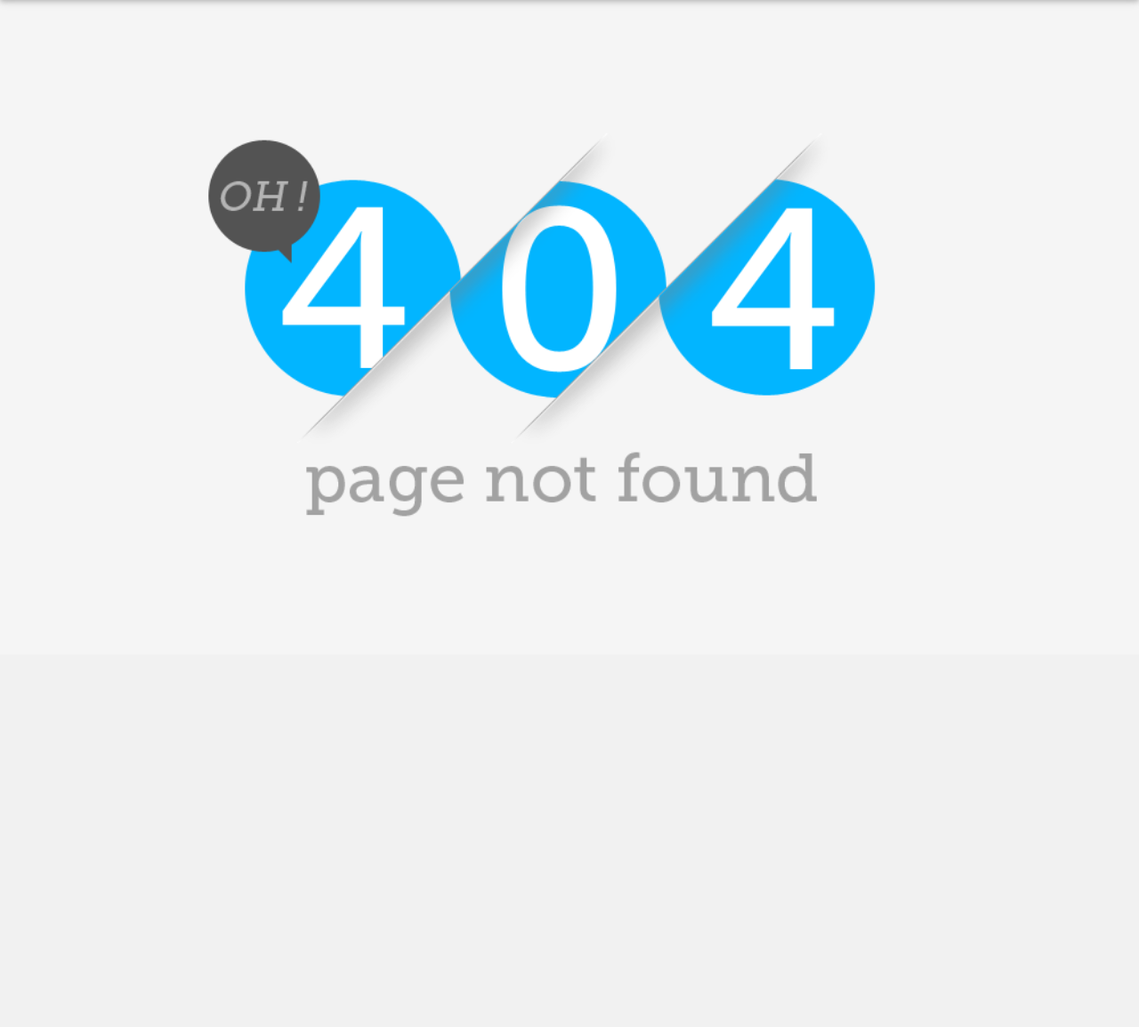
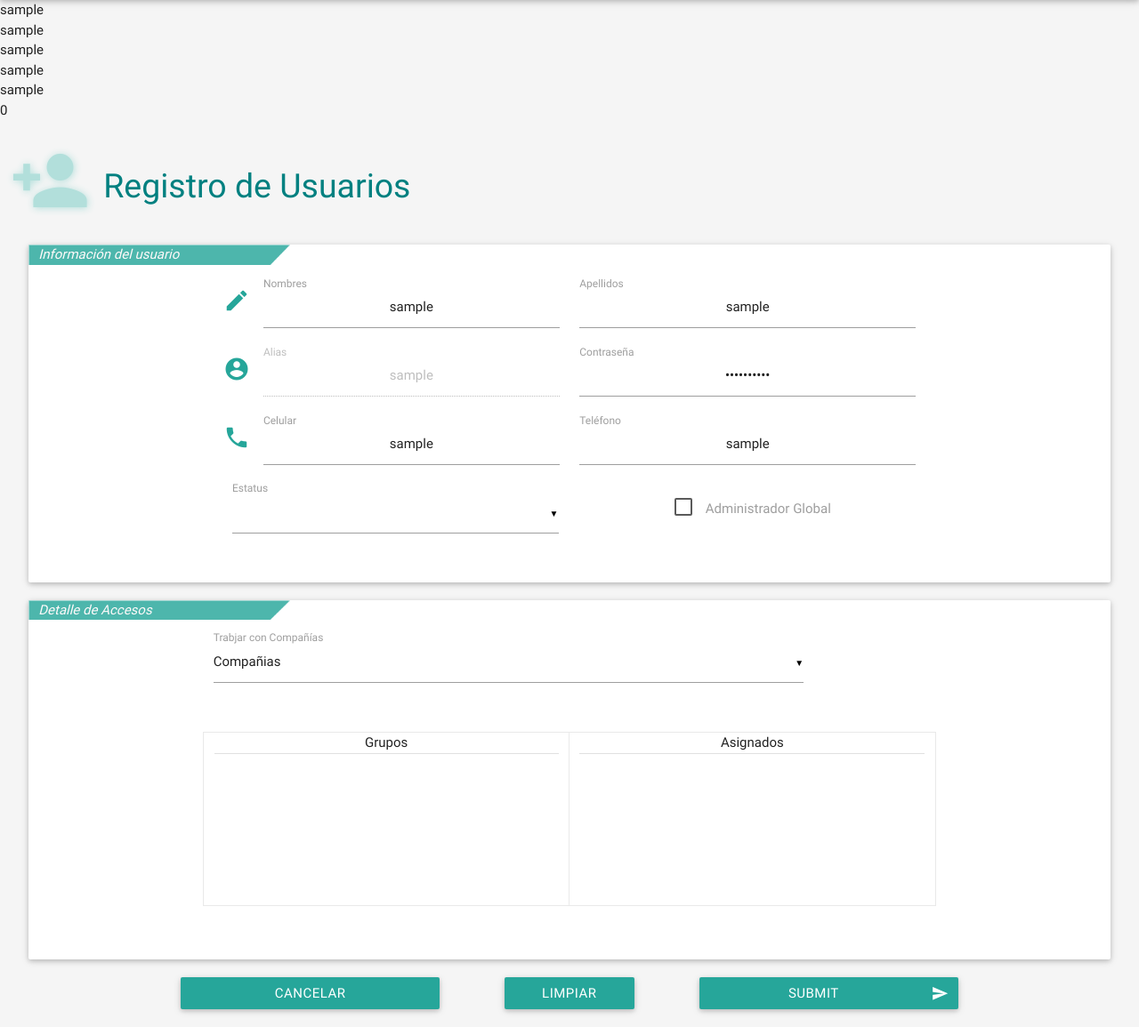
Before and after one commit to roque510/armada, a PHP site: the page made by index.php in a window 1280 px wide. Shown: the part 64-1219 px from the top of the page at 89% size. Before the commit the page ends 645 px from the top, so only its background shows below. Run offline with PHP 8.4, Linux system fonts and the light colour scheme; the visitor is signed in with stand-in values (Sample User, id 1); data that the repository does not hold is empty; some libraries are stand-ins or nearby versions.

Commit message:
cambios en el modulo de seguridad, se agrego la edicion

```diff
--- /dev/null
+++ b/Modulos/edit_seguridad.modulo.php
@@ -0,0 +1,444 @@
+<?php
+  global $database;
+
+  $var_usuario_alias = $_GET["usr"];
+  $datas = $database->select("usuarios", [
+  "usuario_alias",
+  "usuario_nombre",
+  "usuario_apellido",
+  "usuario_cel",
+  "usuario_telefono",
+  "usuario_isadmin",
+  "estatus_id"
+      ], [
+        "usuario_alias" => $var_usuario_alias
+      ]);
+
+  foreach($datas as $data)
+  {
+    $usr_alias = $data["usuario_alias"];
+    $usr_nombre = $data["usuario_nombre"];
+    $usr_apellido = $data["usuario_apellido"];
+    $usr_cel = $data["usuario_cel"];
+    $usr_telefono = $data["usuario_telefono"];
+    $usr_isadmin = $data["usuario_isadmin"];
+    $usr_estatus_id = $data["estatus_id"];
+  }
+  echo $usr_alias . '<br>' . $usr_nombre. '<br>'. $usr_apellido. '<br>'. $usr_cel. '<br>'. $usr_telefono. '<br>'. $usr_isadmin. '<br>'. $usr_estatus_id. '<br>';
+?>
+
+
+<div class="row">
+  <div class="col s12">
+    <i class="material-icons large left" style="color:#b2dfdb; text-shadow:0.01em 0.01em 0.1em #b2dfdb"> person_add</i>
+    <h1 class="left" style="font-size:2.5rem; color:teal;">Registro de Usuarios</h1>
+  </div>
+</div>
+
+<form id="add_user_form" action="insert_seguridad.php" method="POST">
+  <div cl-ass="row user_info">
+
+    <!-- Codigos de Colores TEAL
+    #e0f2f1 teal lighten-5
+    #b2dfdb teal lighten-4
+    #80cbc4 teal lighten-3
+    #4db6ac teal lighten-2
+    #26a69a teal lighten-1 -->
+    <div class="card-panel hoverable" style="width: 95%; margin: 0px auto 20px;">
+      <div class="row" style="margin-bottom:0px">
+        <div class="col s12 m4 l3" style="background:rgba(0, 0, 0, 0) url('title.png') repeat scroll 0 0 / 100% auto; color:snow; margin-top:-20px; margin-left:-20px; margin-bottom:10px"><i>Información del usuario</i></div>
+      </div>
+      <div class="row container" style="margin-bottom:1px;">
+        <div class="col s12">
+          <div class="input-field col s12 m6">
+            <i class="material-icons prefix">mode_edit</i>
+            <input id="usuario_nombres" name="usuario_nombres" type="text" class="validate" style="text-align:center" value="<?php echo $usr_nombre;  ?>">
+            <label class="active" for="icon_prefix">Nombres</label>
+            <div id="error_nombres" style="text-align:center; margin-top:-10px; color:lightcoral; font-size:12px;">
+            </div>
+          </div>
+          <div class="input-field col s12 m6">
+            <input id="usuario_apellidos" name="usuario_apellidos" type="text" class="validate" style='text-align:center' value="<?php echo $usr_apellido;  ?>">
+            <label class="active" for="icon_prefix">Apellidos</label>
+            <div id="error_apellidos" style="text-align:center; margin-top:-10px; color:lightcoral; font-size:12px;">
+            </div>
+          </div>
+        </div>
+      </div>
+      <div class="row container" style="margin-bottom:1px;">
+        <div class="col s12" >
+          <div class="input-field col s12 m6">
+            <i class="material-icons prefix">account_circle</i>
+            <input disabled id="usuario_alias" name="usuario_alias" type="text" class="validate" style='text-align:center' value="<?php echo $usr_alias;  ?>">
+            <label class="active" for="icon_prefix">Alias</label>
+            <div id="error_alias" style="text-align:center; margin-top:-10px; color:lightcoral; font-size:12px;">
+            </div>
+          </div>
+          <div class="input-field col s12 m6">
+            <input id="usuario_password" name="usuario_password" type="password" class="validate" style='text-align:center' value="**********">
+            <label class="active" for="password">Contraseña</label>
+            <div id="error_password" style="text-align:center; margin-top:-10px; color:lightcoral; font-size:12px;">
+            </div>
+          </div>
+        </div>
+      </div>
+      <div class="row container" style="margin-bottom:1px;">
+        <div class="col s12" >
+          <div class="input-field col s12 m6">
+            <i class="material-icons prefix">phone</i>
+            <input id="usuario_cell" name="usuario_cell" type="text" class="validate" style='text-align:center' value="<?php echo $usr_cel;  ?>">
+            <label class="active" for="icon_prefix">Celular</label>
+            <div id="error_cell" style="text-align:center; margin-top:-10px; color:lightcoral; font-size:12px;">
+            </div>
+          </div>
+          <div class="input-field col s12 m6">
+            <input id="icon_prefix" name="usuario_telefono" type="text" class="validate" style='text-align:center' value="<?php echo $usr_telefono;  ?>">
+            <label class="active" for="icon_prefix">Teléfono</label>
+          </div>
+        </div>
+      </div>
+      <div class="row container">
+        <div class="col s12 m6" style="text-align:center;">
+          <div class="input-field col s12" style="margin-left: 10px;">
+            <select name="usuario_estatus">
+              <?php
+                if ($usr_estatus_id == 1) {
+                  echo '<option value="" disabled selected>Elija Estatus</option>
+                        <option value="1" selected>Activo</option>
+                        <option value="2">Inactivo</option>
+                        <option value="3">Bloqueado</option>';
+                }
+                if ($usr_estatus_id == 2) {
+                  echo '<option value="" disabled selected>Elija Estatus</option>
+                        <option value="1">Activo</option>
+                        <option value="2" selected>Inactivo</option>
+                        <option value="3">Bloqueado</option>';
+                }
+                if ($usr_estatus_id == 3) {
+                  echo '<option value="" disabled selected>Elija Estatus</option>
+                        <option value="1">Activo</option>
+                        <option value="2">Inactivo</option>
+                        <option value="3" selected>Bloqueado</option>';
+                }
+              ?>
+            </select>
+            <label>Estatus</label>
+          </div>
+        </div>
+        <div class="col s12 m6" style="text-align:center; margin-top:21px;">
+          <?php
+            if ($usr_isadmin == 1) {
+              echo '<input type="checkbox" name="usuario_isAdmin" class="filled-in" id="filled-in-box" checked="check"  />';
+            }else{
+              echo '<input type="checkbox" name="usuario_isAdmin" class="filled-in" id="filled-in-box"  />';
+            }
+          ?>
+          <label for="filled-in-box">Administrador Global</label>
+        </div>
+      </div>
+    </div>
+  </div>
+
+  <div class="card-panel hoverable" style="width: 95%; margin: 0px auto;">
+    <div class="row" style="margin-bottom:0px">
+        <div class="col s12 m4 l3" style="background:rgba(0, 0, 0, 0) url('title.png') repeat scroll 0 0 / 100% auto; color:snow; margin-top:-20px; margin-left:-20px; margin-bottom:10px"><i>Detalle de Accesos</i></div>
+    </div>
+  <div class="row user_cias" >
+    <div class="row container">
+      <div class="input-field col s10">
+        <select multiple name="usuario_cia_id[]">
+          <option value="" disabled selected>Compañias</option>
+          <?php
+            $datas = $database->select("cias",["cias.cia_descripcion","cias.cia_id"]);
+            $i=0;
+            foreach($datas as $data){
+                echo '<option class="cias_id_values" value="'.$data["cia_id"].'">'.$data["cia_descripcion"].'</option>:' ;
+                $i++;
+              }
+          ?>
+        </select>
+        <label>Trabjar con Compañías</label>
+      </div>
+      <!--
+      <div class="col s2" style="margin-top:23px;">
+        <a id="add_user_cias" class="btn-floating btn-small waves-effect waves-light teal">
+          <i class="material-icons">add</i>
+        </a>
+      </div>
+      -->
+    </div>
+    <!--
+    <div id="cias_asignadas" class="row container">
+      <ul id="ul_cias_asignadas" class="collection">
+        <li value="test" class="collection-item avatar" style="min-height:63px">
+          <input type="hidden" name="usuario_cia_id_asignadas[]" value="CIA1">
+          <i class="material-icons circle">business</i>
+          <span class="title">Empresa #1</span>
+          <p>Empresa #1, Ubicada en la colonia X cerca de la tienda Y</p>
+          <a href="#!" class="secondary-content"><i class="material-icons">delete</i></a>
+        </li>
+        <li class="collection-item avatar" style="min-height:63px">
+          <input type="hidden" name="usuario_cia_id_asignadas[]" value="CIA2">
+          <i class="material-icons circle">business</i>
+          <span class="title">Empresa  #2</span>
+          <p>Empresa #2, Ubicada en la colonia X cerca de la tienda Y</p>
+          <a href="#!" class="secondary-content"><i class="material-icons">delete</i></a>
+        </li>
+      </ul>
+    </div>
+    -->
+  </div>
+
+  <div class="row user_groups" >
+    <div class="row container" style="border:solid 1px #e9e9e9">
+      <div class="col s12 m6 grupos" style="border-right:solid 1px #e9e9e9">
+        <div style="text-align:center">Grupos</div>
+        <div class="divider" style="margin-bottom:10px;"></div>
+          <div id="available_groups" ondrop="dropDisponibles(event)" ondragover="allowDrop(event)" style="min-height:150px">
+          <?php
+            $datas = $database->select("grupos",["grupos.grupo_nombre", "grupos.grupo_id"]);
+            $i=0;
+            foreach($datas as $data){
+              echo '<div id="grupos_disponibles_'.$data["grupo_id"].'" name="usuario_grupo_id_'.$data["grupo_id"].'" class="row container" draggable="true" ondragstart="drag(event)" style="margin-bottom:0; margin-left:1px;">
+                      <div class="chip">
+                        '.$data["grupo_nombre"].' ►
+                      </div>
+                      <input class="input_grupos_disponibles" type="hidden" name="grupo_id_disponibles[]" value="'.$data["grupo_id"].'">
+                    </div>' ;
+              $i++;
+            }
+          ?>
+          </div>
+        <div style="margin-bottom:10px"></div>
+      </div>
+      <div class="col s12 m6 grupos" >
+        <div style="text-align:center;">Asignados</div>
+        <div class="divider" style="margin-bottom:10px;"></div>
+        <div id="asigned_groups" ondrop="dropAsignado(event)" ondragover="allowDrop(event)" style="min-height:150px">
+          <!--Cuando se crea un registro nuevo no debe tener grupos asignados-->
+        </div>
+        <div style="margin-bottom:10px"></div>
+      </div>
+    </div>
+  </div>
+</div>
+
+  <div class="row container user_buttons" style="text-align:right; margin-top:20px">
+    <div class="col s12">
+      <a id="btn_cancelar" href="?mod=mant_seguridad" class="waves-effect waves-light btn col s12 m4">Cancelar</a>
+      <a class="waves-effect waves-light btn col s12 m2 push-m1">Limpiar</a>
+      <!--<a class="waves-effect waves-light btn col s12 m4 push-m2" type="submit">Guardar</a>-->
+      <button id="btn_submit" class="btn waves-effect waves-light col s12 m4 push-m2" type="submit">Submit
+        <i class="material-icons right">send</i>
+      </button>
+    </div>
+  </div>
+</form>
+
+<script src="https://ajax.googleapis.com/ajax/libs/jquery/2.2.0/jquery.min.js"></script>
+<script>
+
+
+        function allowDrop(ev) {
+            ev.preventDefault();
+        }
+
+        function drag(ev) {
+            ev.dataTransfer.setData("text", ev.target.id);
+        }
+
+        function dropAsignado(ev) {
+            ev.preventDefault();
+            var data = ev.dataTransfer.getData("text");
+            //ev.target.appendChild(document.getElementById(data));
+            document.getElementById("asigned_groups").appendChild(document.getElementById(data));
+            var new_id = document.getElementById(data).id.replace("disponibles","asignados");
+            document.getElementById(data).id = new_id;
+            //alert(document.getElementById(new_id).getElementsByTagName("INPUT")[0].name.replace("disponibles","asignados"));
+            var new_input = document.getElementById(new_id).getElementsByTagName("INPUT")[0].name.replace("disponibles","asignados")
+            //alert(new_input);
+            document.getElementById(new_id).getElementsByTagName("INPUT")[0].name = new_input;
+        }
+        function dropDisponibles(ev) {
+            ev.preventDefault();
+            var data = ev.dataTransfer.getData("text");
+            //ev.target.appendChild(document.getElementById(data));
+            document.getElementById("available_groups").appendChild(document.getElementById(data));
+            var new_id = document.getElementById(data).id.replace("asignados","disponibles");
+            document.getElementById(data).id = new_id;
+            // document.getElementById("input_grupos_disponibles").name = "grupo_id_disponibles[]";
+            var new_input = document.getElementById(new_id).getElementsByTagName("INPUT")[0].name.replace("asignados","disponibles")
+            //alert(new_input);
+            document.getElementById(new_id).getElementsByTagName("INPUT")[0].name = new_input;
+        }
+
+$(document).ready(function() {
+
+    $('#error_nombres').hide();
+    $('#error_apellidos').hide();
+    $('#error_alias').hide();
+    $('#error_password').hide();
+    $('#error_cell').hide();
+
+    var error_nombres = false;
+    var error_apellidos = false;
+    var error_alias = false;
+    var error_password = false;
+    var error_cell = false;
+
+    $("#usuario_nombres").focusout(function(){
+      check_nombres();
+    });
+
+    $("#usuario_apellidos").focusout(function(){
+      check_apellidos();
+    });
+
+    $("#usuario_alias").focusout(function(){
+      check_alias();
+    });
+
+    $("#usuario_password").focusout(function(){
+      check_password();
+    });
+
+    $("#usuario_cell").focusout(function(){
+      check_cell();
+    });
+
+    function check_nombres(){
+      var nombres_length = $("#usuario_nombres").val().length;
+
+      if(nombres_length < 4){
+        $("#error_nombres").html("<i>* Favor ingrese un nombre valido</i>");
+        $("#error_nombres").show();
+        error_nombres = true;
+      }else{
+        $("#error_nombres").hide();
+      }
+
+    }
+
+      function check_apellidos(){
+      var apellido_length = $("#usuario_apellidos").val().length;
+      if(apellido_length < 4){
+        $("#error_apellidos").html("<i>* Favor ingrese un apellido valido</i>");
+        $("#error_apellidos").show();
+        error_apellidos = true;
+      }else{
+        $("#error_apellidos").hide();
+      }
+
+    }
+
+      function check_alias(){
+      var alias_length = $("#usuario_alias").val().length;
+
+      if(alias_length < 3){
+        $("#error_alias").html("<i>* Favor ingrese un alias valido</i>");
+        $("#error_alias").show();
+        error_alias = true;
+      }else{
+        $("#error_alias").hide();
+      }
+
+    }
+
+      function check_password(){
+      var password_length = $("#usuario_password").val().length;
+
+      if(password_length < 5){
+        $("#error_password").html("<i>* La contraseña debe contener mas de 5 caracteres</i>");
+        $("#error_password").show();
+        error_password = true;
+      }else{
+        $("#error_password").hide();
+      }
+
+    }
+
+      function check_cell(){
+      var cell_length = $("#usuario_cell").val().length;
+
+      if(cell_length < 6){
+        $("#error_cell").html("<i>* Favor ingrese un celular valido</i>");
+        $("#error_cell").show();
+        error_cell = true;
+      }else{
+        $("#error_cell").hide();
+      }
+
+    }
+
+// Pendiente de verificar primero que lea si el alias ya esta creado en la base de datos //
+    $("#btn_submit").on('click',function(e){
+      e.preventDefault();
+      error_nombres = false;
+      error_apellidos = false;
+      error_alias = false;
+      error_password = false;
+      error_cell = false;
+
+      check_nombres();
+      check_apellidos();
+      check_alias();
+      check_password();
+      check_cell();
+
+      if(error_nombres==false && error_apellidos==false && error_password==false && error_alias==false && error_cell==false){
+        swal({
+          title: "Completado",
+          text: "Se ha registrado el usuario correctamente",
+          type: "success",
+          confirmButtonColor: "#b3dfdb",
+          confirmButtonText: "Ok"
+        },
+        function(){
+          $("#add_user_form").submit();
+        });
+        return true;
+      }else{
+        //sweetAlert("Faltan campos", "Favor ingresar los campos restantes (*)!", "error","#b3dfdb");
+        swal({
+          title: "Faltan Campos",
+          text: "Favor ingresar los campos restantes (*)!",
+          type: "error",
+          confirmButtonColor: "#b3dfdb",
+          confirmButtonText: "Cancelar"
+        });
+        return false;
+      }
+
+    });
+
+    $("#btn_cancelar").click(function(){
+          alert("cancelar");
+
+        });
+
+    $("#add_user_cias").on('click',function(e){
+      alert("evento");
+      var node = document.createElement("LI");
+      node.setAttribute("class","collection-item avatar");
+      node.setAttribute("style","min-height:63px");
+      alert("nuevo");
+
+      var text = "<input type='hidden' name='usuario_cia_id_asignadas[]' value='CIA2'><i class='material-icons circle'>business</i><span class='title'>Empresa  #2</span><p>Empresa #2, Ubicada en la colonia X cerca de la tienda Y</p><a href='#!' class='secondary-content'><i class='material-icons'>delete</i></a>";
+
+      node.innerHTML=text;
+
+      document.getElementById("ul_cias_asignadas").appendChild(node);
+        /*
+        <li class="collection-item avatar" style="min-height:63px">
+          <input type="hidden" name="usuario_cia_id_asignadas[]" value="CIA2">
+          <i class="material-icons circle">business</i>
+          <span class="title">Empresa  #2</span>
+          <p>Empresa #2, Ubicada en la colonia X cerca de la tienda Y</p>
+          <a href="#!" class="secondary-content"><i class="material-icons">delete</i></a>
+        </li>
+        */
+    });
+
+});
+
+</script>
--- a/Modulos/mant_seguridad.modulo.php
+++ b/Modulos/mant_seguridad.modulo.php
@@ -50,7 +50,7 @@
 		            	}elseif ($data["estatus_id"]==3) {
 		            		$estatus="BLOQUEADO";
 		            	}
-		            	echo '<td id="edit_'.$data["usuario_alias"].'"> <a href="#"><i class="material-icons small center" style="color:gray;">edit</i></a></td>';
+		            	echo '<td id="edit_'.$data["usuario_alias"].'"> <a href="?pg=edit_seguridad&usr='.$data["usuario_alias"].'"><i class="material-icons small center" style="color:gray;">edit</i></a></td>';
 		            	//echo '<td id="btn_delete_user" name="'.$data["usuario_alias"].'"> <a href="?mod=delete_seguridad&usuarioid='	.$data["usuario_alias"].'"><i id="btn_delete" class="material-icons small center" style="color:gray;">delete</i></a></td>';
 		            	//echo '<td id="btn_delete_user" name="'.$data["usuario_alias"].'"> <a  onClick="return sweet_alert();" href="?mod=delete_seguridad&usuarioid='.$data["usuario_alias"].'"><i class="material-icons small center" style="color:gray;">delete</i></a></td>';
 		            	echo '<td id="btn_delete_user" name="'.$data["usuario_alias"].'"> <a href="javascript: sweet_alert(\''.$data["usuario_alias"].'\')"><i class="material-icons small center" style="color:gray;">delete</i></a></td>';
```
Also changed, not shown: clientes/77/Identificacion.jpg.
